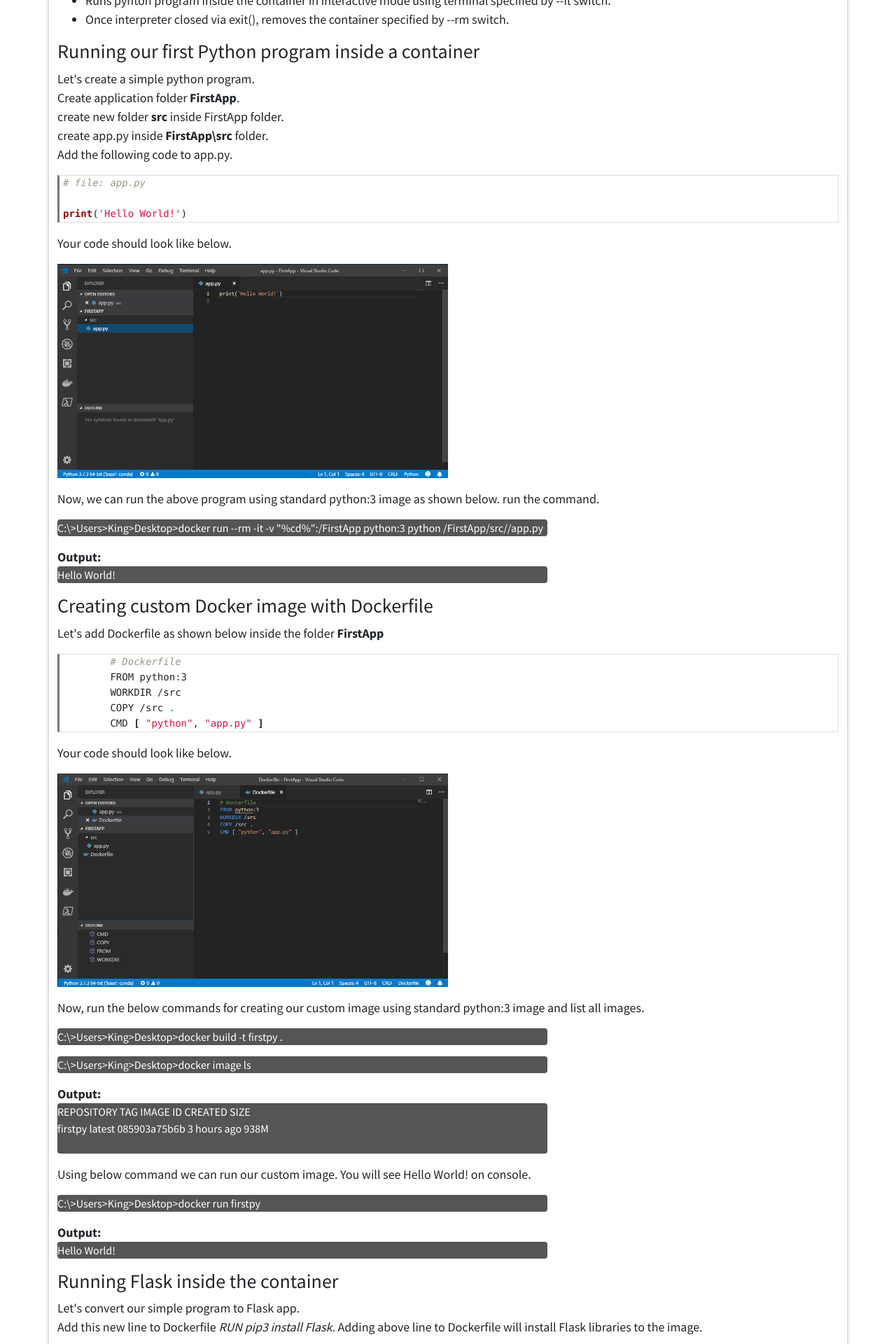
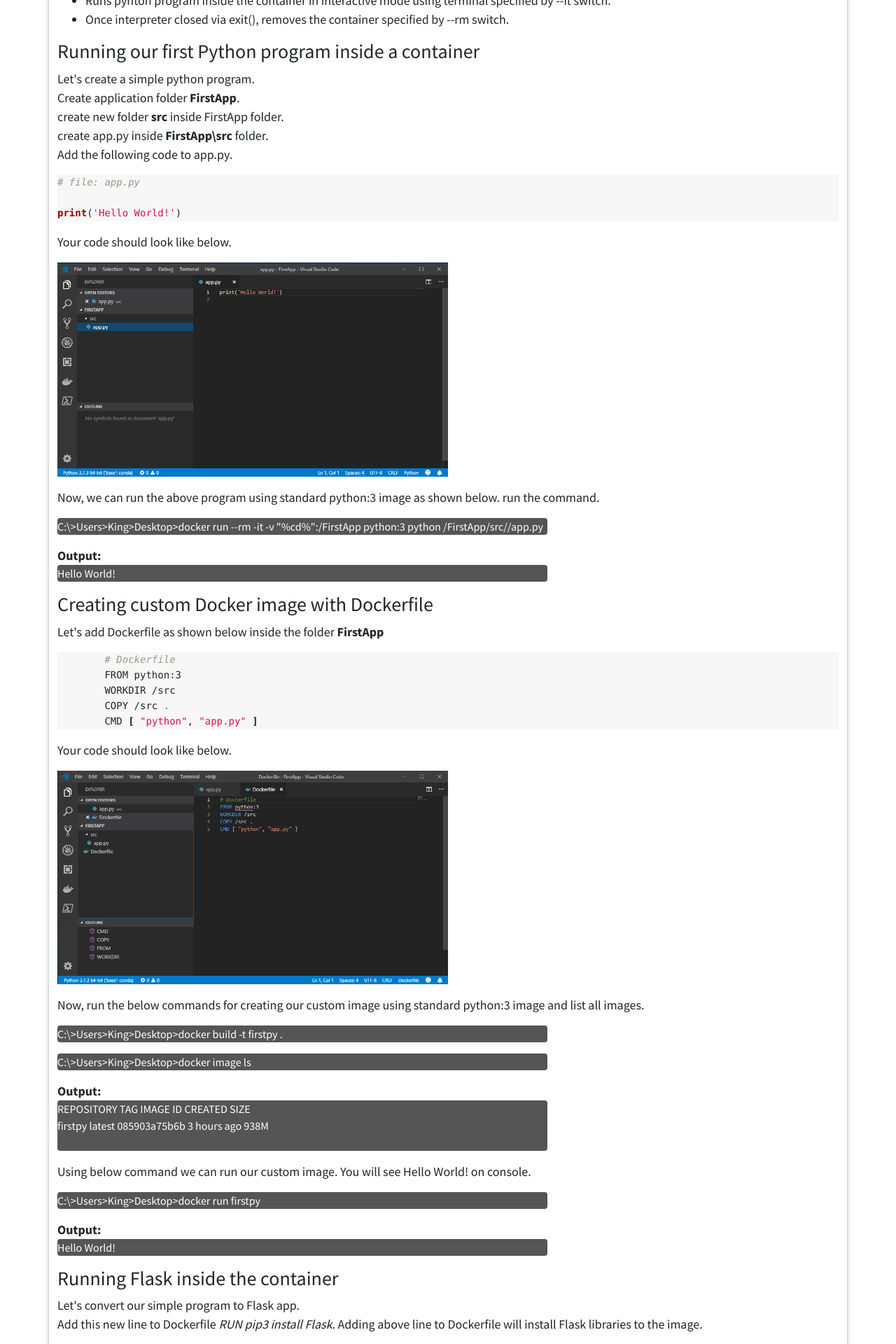
Before and after one commit to srirangamv/srirangamv.github.io, a Jekyll site: the page built from index.html, in a window 1280 px wide. Shown: the part 1756-3676 px from the top of the page at 70% size. Built offline with Jekyll 4.4.1, drawn with Linux system fonts in a browser that asks for light colours; nearby versions of some CDN libraries; the list of posts is cut into pages by our own code.

Commit message:
css for code highlight

```diff
--- a/_layouts/default.html
+++ b/_layouts/default.html
@@ -68,7 +68,7 @@
                             title="social link to GitHub">
                             <i class="icon-social-github">&nbsp;</i>
                         </a>
-                        <a href="https://www.codewars.com/users/vwtt" class="social-link" target="_blank" title="social link to GitHub">
+                        <a href="https://www.codewars.com/users/vwtt" class="social-link" target="_blank" title="social link to CodeWars">
                             <img src="https://www.codewars.com/users/vwtt/badges/small" alt="codewars badge of honor">
                         </a>
                     </li>
--- a/css/syntax.css
+++ b/css/syntax.css
@@ -63,4 +63,4 @@
 .highlight .lineno {-webkit-user-select: none;-moz-user-select: none; -o-user-select: none;}
 .lineno::-moz-selection {background-color: transparent;} /* Mozilla specific */
 .lineno::selection {background-color: transparent;} /* Other major browsers */
-.highlight pre { font-family: monospace!important; font-size: 14px!important; background-color: #FFFFFF!important; border: #ddd 1px solid; border-left: #777 3px solid; padding-left: 5px;}
+.highlight pre { font-family: monospace!important; font-size: 14px!important; background-color: rgb(247, 247, 247)!important;}
```
